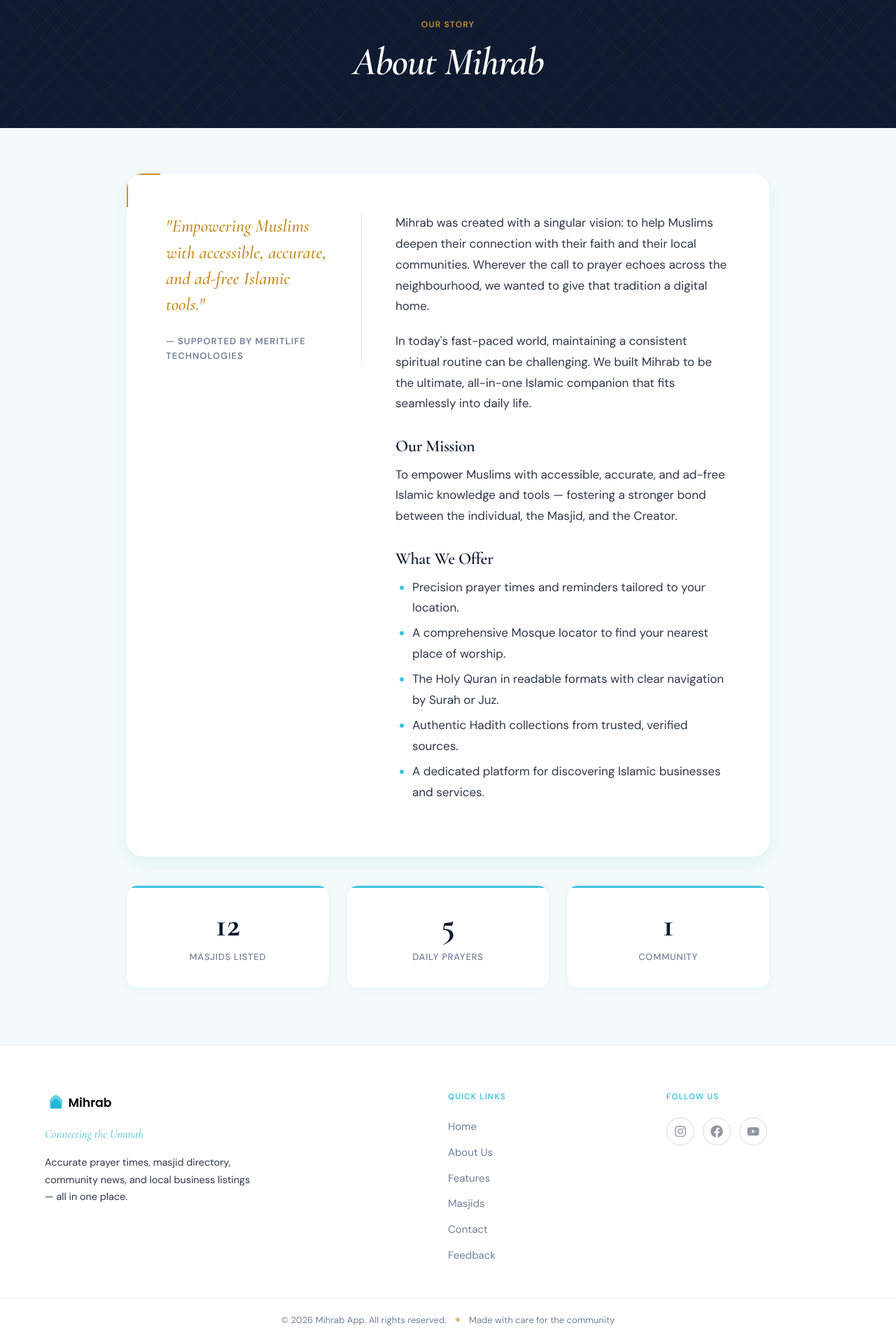
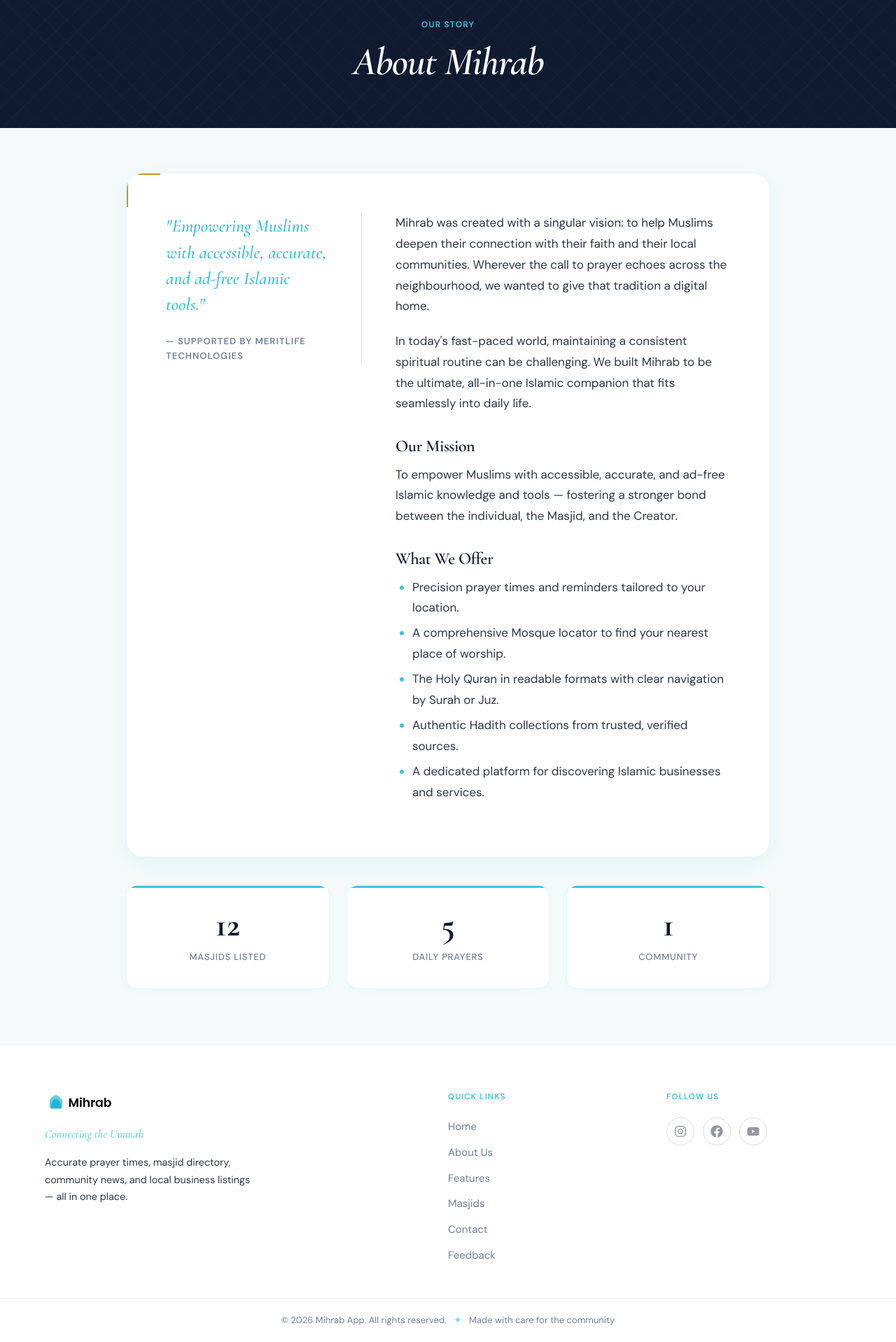
Before and after one commit to NadheemM/Mihrab-site, a Next.js app: page /about in a window 1280 px wide. Shown: the part 118-2036 px from the top of the page at 70% size. Built offline with nearby package versions, Linux system fonts and the light colour scheme.

Commit message:
Site-wide: replace all gold text colors with primary teal (#41C2DC)
Covers: text-gold-label class, badge--gold, copyright diamond, about page
quote, masjids Now badge, GPS notice, blog category pills.

Co-Authored-By: Claude Sonnet 4.6 <noreply@anthropic.com>

```diff
--- a/src/app/about/page.module.css
+++ b/src/app/about/page.module.css
@@ -90,7 +90,7 @@
   font-style: italic;
   font-size: 1.6rem;
   font-weight: 600;
-  color: var(--brand-gold);
+  color: var(--brand-teal);
   line-height: 1.45;
   margin: 0 0 1.5rem;
 }
--- a/src/app/blog/page.tsx
+++ b/src/app/blog/page.tsx
@@ -96,9 +96,9 @@ export default async function BlogPage() {
                     fontWeight: 600,
                     letterSpacing: '0.08em',
                     textTransform: 'uppercase',
-                    color: 'var(--brand-gold)',
-                    background: 'rgba(201,146,42,0.12)',
-                    border: '1px solid rgba(201,146,42,0.25)',
+                    color: 'var(--brand-teal)',
+                    background: 'rgba(65,194,220,0.12)',
+                    border: '1px solid rgba(65,194,220,0.25)',
                     borderRadius: 'var(--radius-pill)',
                     padding: '0.25rem 0.625rem',
                   }}>
--- a/src/app/globals.css
+++ b/src/app/globals.css
@@ -449,7 +449,7 @@ img, video {
   font-weight: 600;
   letter-spacing: 0.10em;
   text-transform: uppercase;
-  color: var(--brand-gold);
+  color: var(--brand-teal);
   display: block;
 }
 
@@ -882,9 +882,9 @@ img, video {
 }
 
 .badge--gold {
-  background: rgba(201, 146, 42, 0.12);
-  color: var(--brand-gold);
-  border: 1px solid rgba(201, 146, 42, 0.25);
+  background: rgba(65, 194, 220, 0.12);
+  color: var(--brand-teal);
+  border: 1px solid rgba(65, 194, 220, 0.25);
 }
 
 .badge--teal {
--- a/src/app/masjids/[id]/page.tsx
+++ b/src/app/masjids/[id]/page.tsx
@@ -221,7 +221,7 @@ export default function MasjidDetailsPage({ params }: { params: { id: string } |
                           fontFamily: "'DM Sans', sans-serif",
                           fontSize: '0.6rem', fontWeight: 700,
                           letterSpacing: '0.08em', textTransform: 'uppercase',
-                          color: 'var(--brand-gold)', verticalAlign: 'middle',
+                          color: 'var(--brand-teal)', verticalAlign: 'middle',
                         }}>
                           Now
                         </span>
--- a/src/app/masjids/page.tsx
+++ b/src/app/masjids/page.tsx
@@ -344,13 +344,13 @@ export default function MasjidsPage() {
             alignItems: 'center',
             gap: '0.5rem',
             background: 'rgba(201,146,42,0.07)',
-            border: '1px solid rgba(201,146,42,0.28)',
+            border: '1px solid rgba(65,194,220,0.28)',
             borderRadius: 'var(--radius-lg)',
             padding: '0.875rem 1.25rem',
             marginBottom: '1.25rem',
             fontFamily: "'DM Sans', sans-serif",
             fontSize: '0.875rem',
-            color: 'var(--brand-gold)',
+            color: 'var(--brand-teal)',
           }}>
             <MapPin size={15} aria-hidden="true" />
             GPS coordinates not yet available for these masjids — showing all masjids.
--- a/src/components/Footer.module.css
+++ b/src/components/Footer.module.css
@@ -149,7 +149,7 @@
 }
 
 .copyrightDiamond {
-  color: var(--brand-gold, #C9922A);
+  color: var(--brand-teal, #41C2DC);
   font-size: 0.5rem;
   opacity: 0.6;
 }
```
